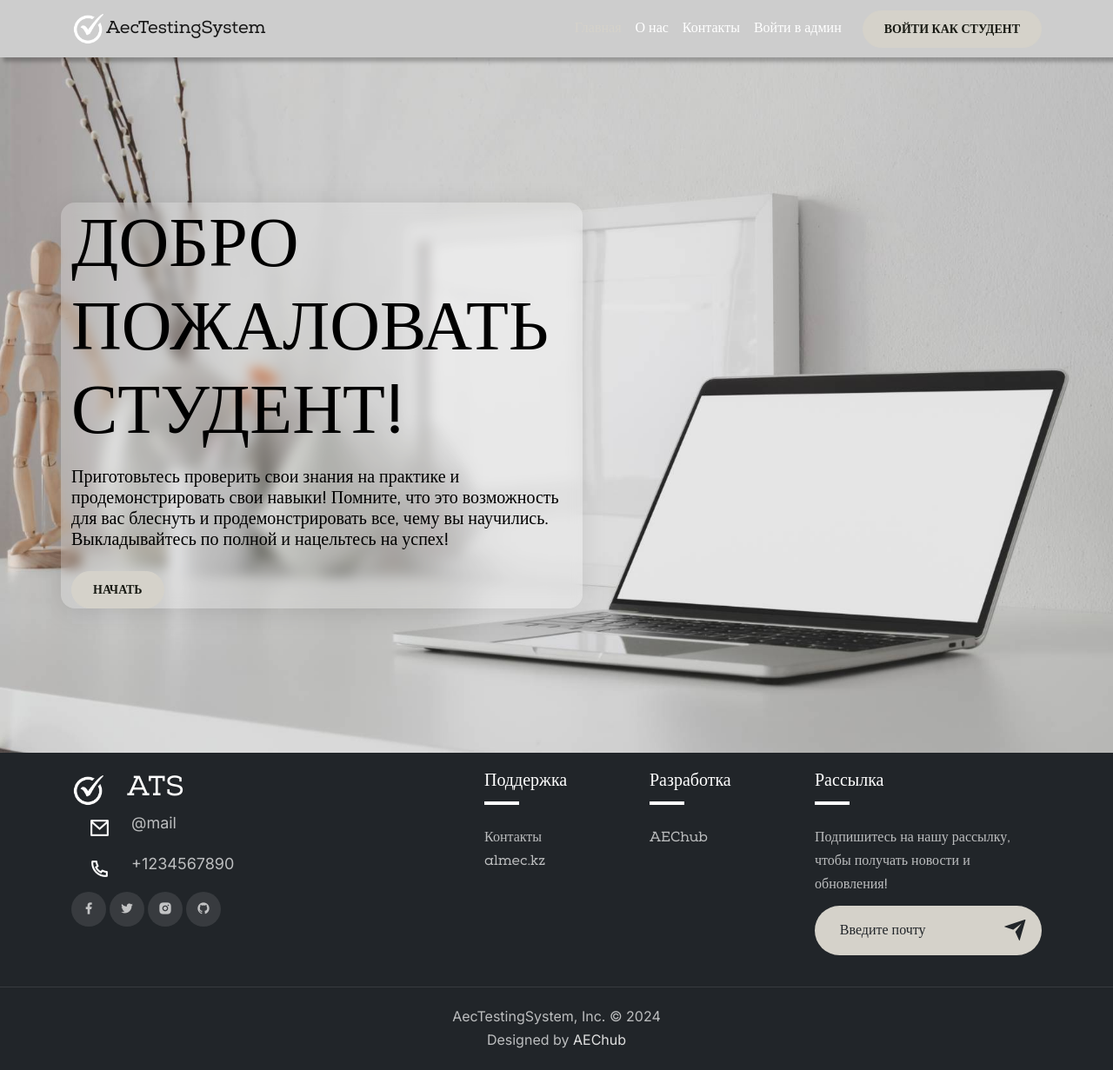
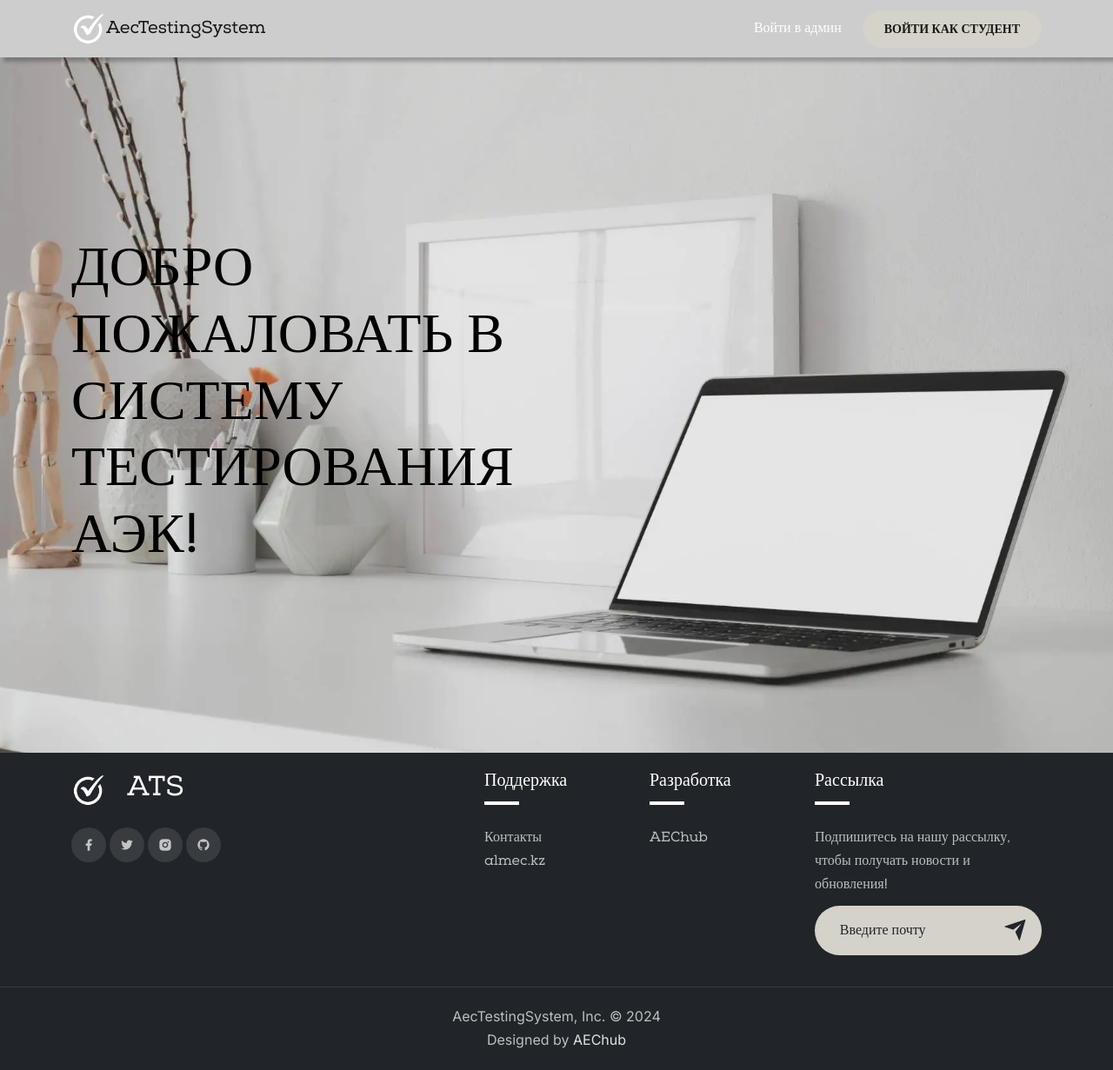
Before and after one commit to AEChub/examSystem, a PHP site: page / in a window 1280 px wide. Shown: the whole page at 87% size. Run offline with PHP 8.4, Linux system fonts and the light colour scheme.

Commit message:
аааааа css слетел

```diff
--- a/assets/css/style.css
+++ b/assets/css/style.css
@@ -44,7 +44,6 @@ a {
     color: var(--bg);
     transition: var(--transition);
 }
-
 
 a:hover {
     color: var(--bg);
@@ -134,7 +133,7 @@ nav {
 
 /* HERO */
 #hero {
-    background-image: url('/assets/images/hero-img.jpg');
+    background-image: url("/assets/images/hero-img.webp");
     background-repeat: no-repeat;
     background-attachment: fixed;
     background-position: center;
@@ -142,18 +141,8 @@ nav {
     height: 100vh;
 }
 
-#hero .container {
-    /* From https://css.glass */
-
-}
-
 #hero .container .heading-container {
     max-width: 600px;
-    background: rgba(255, 255, 255, 0.21);
-    border-radius: 16px;
-    box-shadow: 0 4px 30px rgba(0, 0, 0, 0.1);
-    backdrop-filter: blur(6.8px);
-    -webkit-backdrop-filter: blur(5.8px);
 }
 
 /* SECTION TITLE */
@@ -260,6 +249,7 @@ footer .line {
     justify-content: center;
     background-color: rgba(255,255,255,0.1);
     border-radius: 100px;
+    margin-top: 20px;
 }
 
 .social-icons a:hover {
--- a/index.html
+++ b/index.html
@@ -5,21 +5,12 @@
     <meta http-equiv="X-UA-Compatible" content="IE=edge" />
     <meta name="viewport" content="width=device-width, initial-scale=1.0" />
     <title>Главная страница</title>
-    <link rel="icon" type="image/x-icon" href="assets/images/favicon.ico" />
-    <link
-      rel="stylesheet"
-      href="https://cdn.jsdelivr.net/npm/bootstrap@5.2.0/dist/css/bootstrap.min.css"
-    />
-    <link
-      href="https://cdn.jsdelivr.net/npm/remixicon@2.5.0/fonts/remixicon.css"
-      rel="stylesheet"
-    />
-    <link
-      rel="stylesheet"
-      href="https://cdn.jsdelivr.net/npm/@fancyapps/ui@4.0/dist/fancybox.css"
-    />
+    <link rel="icon" type="image/x-icon" href="" />
+    <link rel="stylesheet" href="https://cdn.jsdelivr.net/npm/bootstrap@5.2.0/dist/css/bootstrap.min.css" />
+    <link href="https://cdn.jsdelivr.net/npm/remixicon@2.5.0/fonts/remixicon.css" rel="stylesheet"/>
+    <link rel="stylesheet" href="https://cdn.jsdelivr.net/npm/@fancyapps/ui@4.0/dist/fancybox.css"/>
     <link rel="stylesheet" href="https://unpkg.com/aos@next/dist/aos.css" />
-    <link rel="stylesheet" href="./assets/css/style.css" />
+    <link rel="stylesheet" href="./assets/css/style.css">
   </head>
   <body data-bs-spy="scroll" data-bs-target=".navbar">
     <!-- NAVBAR -->
@@ -28,7 +19,7 @@
         <a class="navbar-brand" href="#">
           <img
             src="/assets/images/logo.png"
-            alt="AecTestingSystem Logo"
+            alt="Logo"
             class="logo-img"
           />AecTestingSystem
         </a>
@@ -46,15 +37,6 @@
         <div class="collapse navbar-collapse" id="navbarNav">
           <ul class="navbar-nav ms-auto">
             <li class="nav-item">
-              <a class="nav-link" href="#hero">Главная</a>
-            </li>
-            <li class="nav-item">
-              <a class="nav-link" href="#about">О нас</a>
-            </li>
-            <li class="nav-item">
-              <a class="nav-link" href="#contact">Контакты</a>
-            </li>
-            <li class="nav-item">
               <a class="nav-link" href="users/adminpanel/admin/"
                 >Войти в админ</a
               >
@@ -70,25 +52,17 @@
       <div class="container">
         <div class="row">
           <div class="heading-container pull-left col-8">
-            <h1
+            <h2
               data-aos="fade-left"
-              class="text-uppercase text-black display-1"
+              class="text-uppercase text-black display-3"
             >
-              Добро пожаловать студент!
-            </h1>
-            <h5 class="text-black mt-3 mb-4" data-aos="fade-right">
-              Приготовьтесь проверить свои знания на практике и продемонстрировать свои
-              навыки! Помните, что это возможность для вас блеснуть и
-              продемонстрировать все, чему вы научились. Выкладывайтесь по полной
-              и нацельтесь на успех!
-            </h5>
-            <div>
-              <a href="register.php" class="btn btn-brand me-2">Начать</a>
-            </div>
+              Добро пожаловать в систему тестирования АЭК!
+            </h2>
           </div>
         </div>
       </div>
     </section>
+
     <!-- FOOTER -->
     <footer class="bg-dark">
       <div class="footer-top">
@@ -109,27 +83,6 @@
                 </div>
               </div>
 
-              <div class="row align-items-left">
-                <div class="col-auto">
-                  <div class="icons">
-                    <i class="ri-mail-line"></i>
-                  </div>
-                </div>
-                <div class="col">
-                  <p class="contact-info">@mail</p>
-                </div>
-              </div>
-
-              <div class="row align-items-left">
-                <div class="col-auto">
-                  <div class="icons">
-                    <i class="ri-phone-line"></i>
-                  </div>
-                </div>
-                <div class="col">
-                  <p class="contact-info">+1234567890</p>
-                </div>
-              </div>
               <div class="social-icons">
                 <a href=""><i class="ri-facebook-fill"></i></a>
                 <a href=""><i class="ri-twitter-fill"></i></a>
```
Also changed, not shown: assets/images/hero-img.jpg (deleted), assets/images/hero-img.webp (added), 3 other files.
